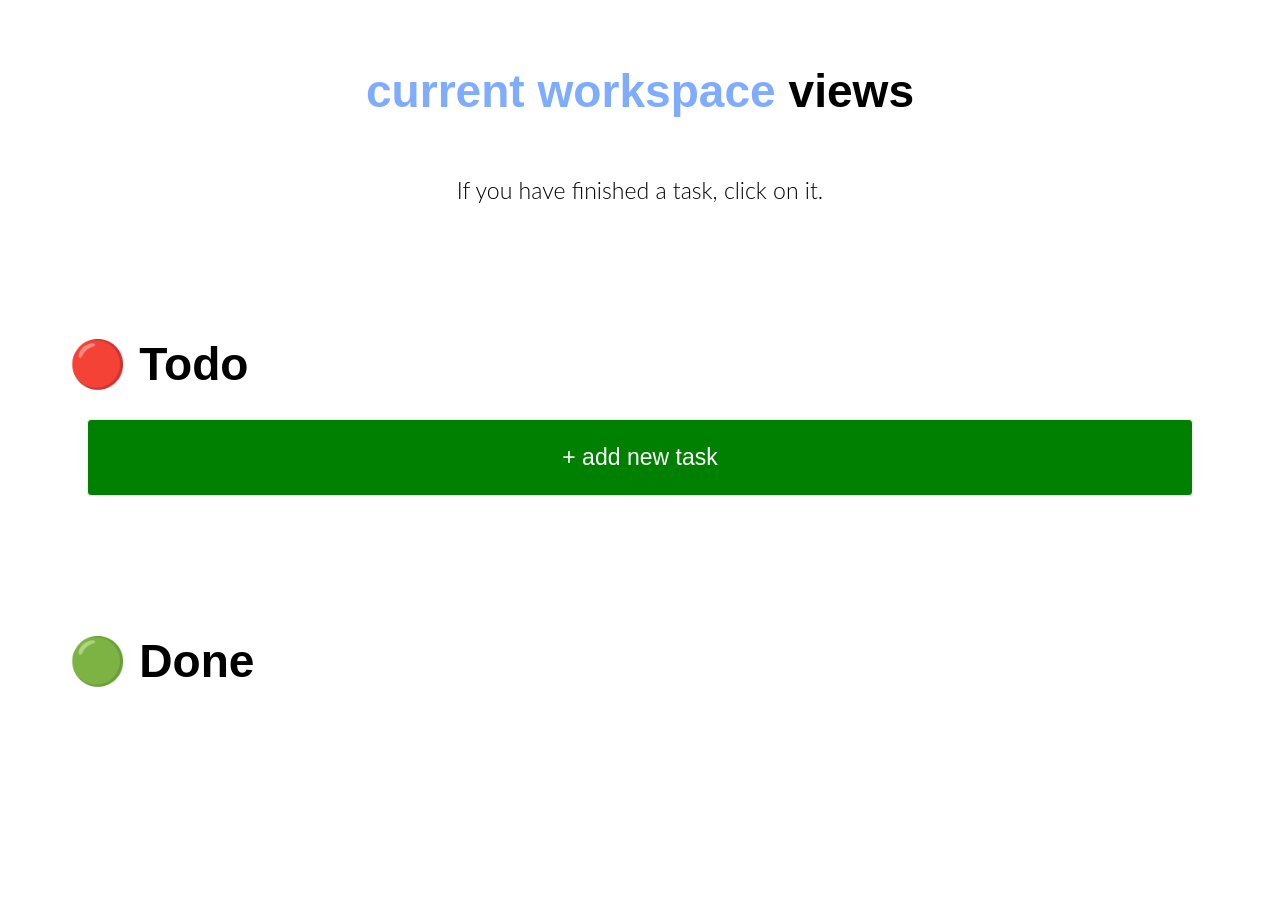
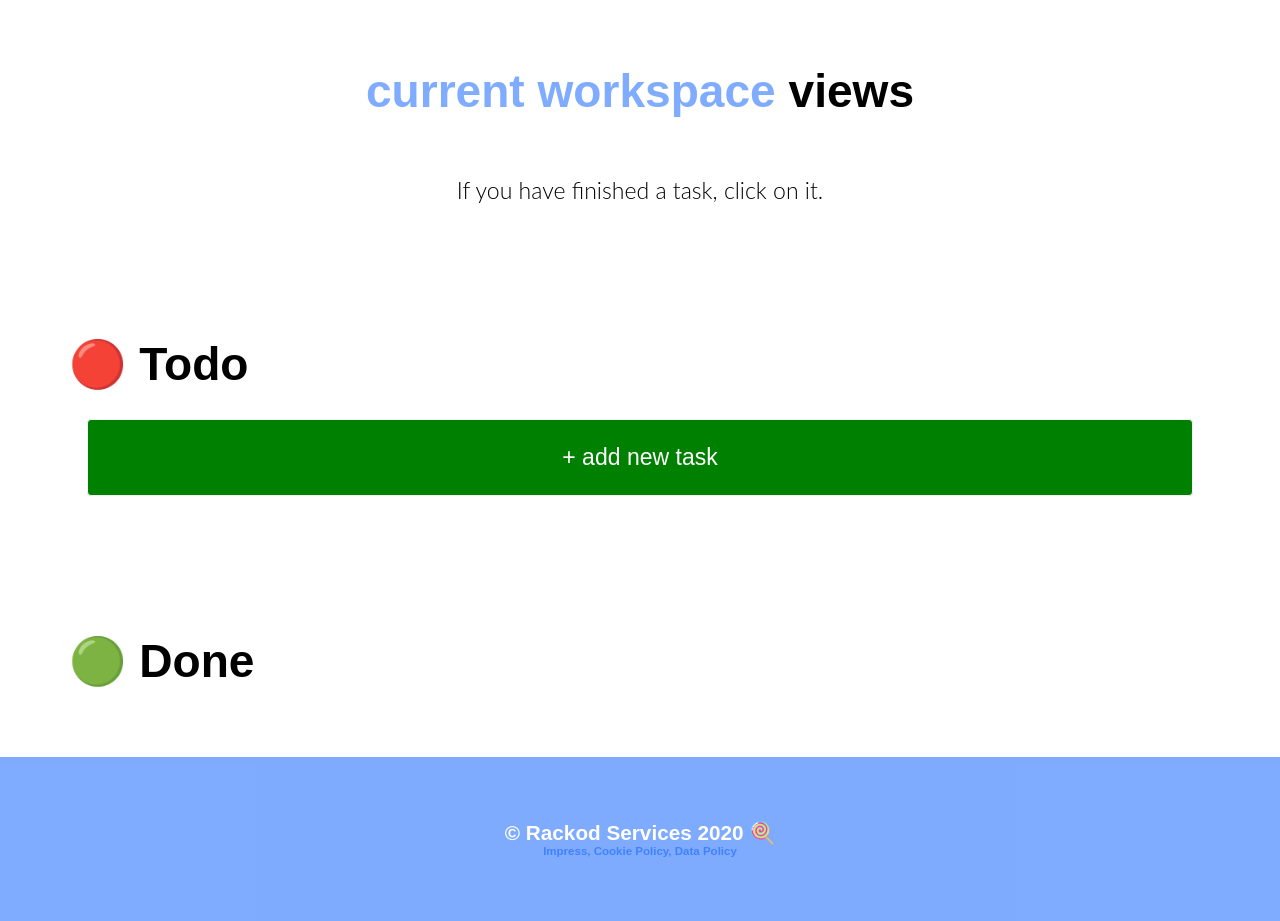
Before and after one commit to momtr/Taskify, a website: page views/workspace.html in a window 1280 px wide. Before the commit the page ends 800 px from the top, so only its background shows below. Drawn offline with nearby package versions, Linux system fonts and the light colour scheme; some packages are replaced by stand-ins of ours; files that its build step writes are made by us from their sources; no server answers; a script that the page names is missing; files whose address does not match are found by name; a web font is replaced by a local one.

Commit message:
🌍 added footer knödi

```diff
--- a/static/style.css
+++ b/static/style.css
@@ -181,6 +181,27 @@ button {
     margin-top: 5%;
 }
 
+.footer {
+    width: 100%;
+    padding-top: 5%;
+    padding-bottom: 5%;
+    text-align: center;
+    color: white;
+    background-color: rgba(0, 89, 255, 0.5);
+}
+
+.footer-head {
+    font-size: 90%;
+}
+
+.footer-low {
+    font-size: 50%;
+}
+
+.footer-low a {
+    text-decoration: none;
+}
+
 @media (max-width: 800px) {
     body {
         font-size: 90%;
--- a/views/workspace.html
+++ b/views/workspace.html
@@ -30,6 +30,16 @@
         <h1 class="section-start">🟢 Done</h1>
         <div id="doneTasks" class="task-container"></div>
     </div>
+    <div class="footer">
+        <div class="footer-head">
+            &copy; Rackod Services 2020 🍭
+        </div>
+        <div class="footer-low">
+            <a href="#">Impress, </a>
+            <a href="#">Cookie Policy, </a>
+            <a href="#">Data Policy</a>
+        </div>
+    </div>
 
 </body>
 </html>
```
